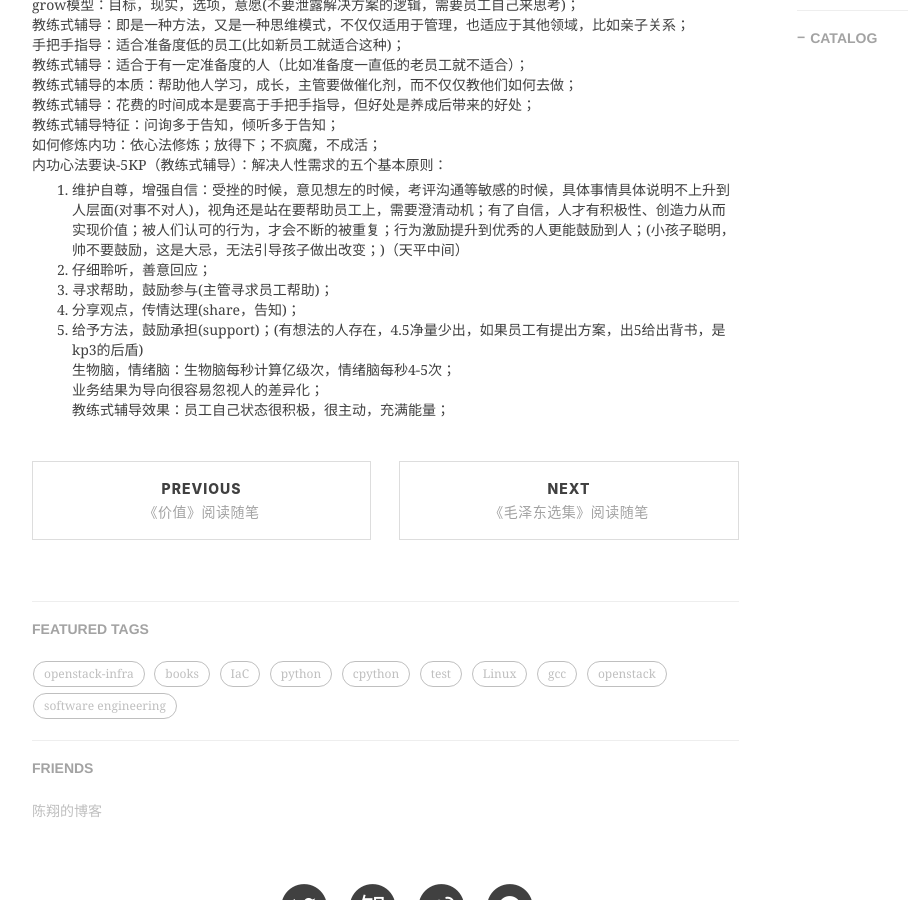
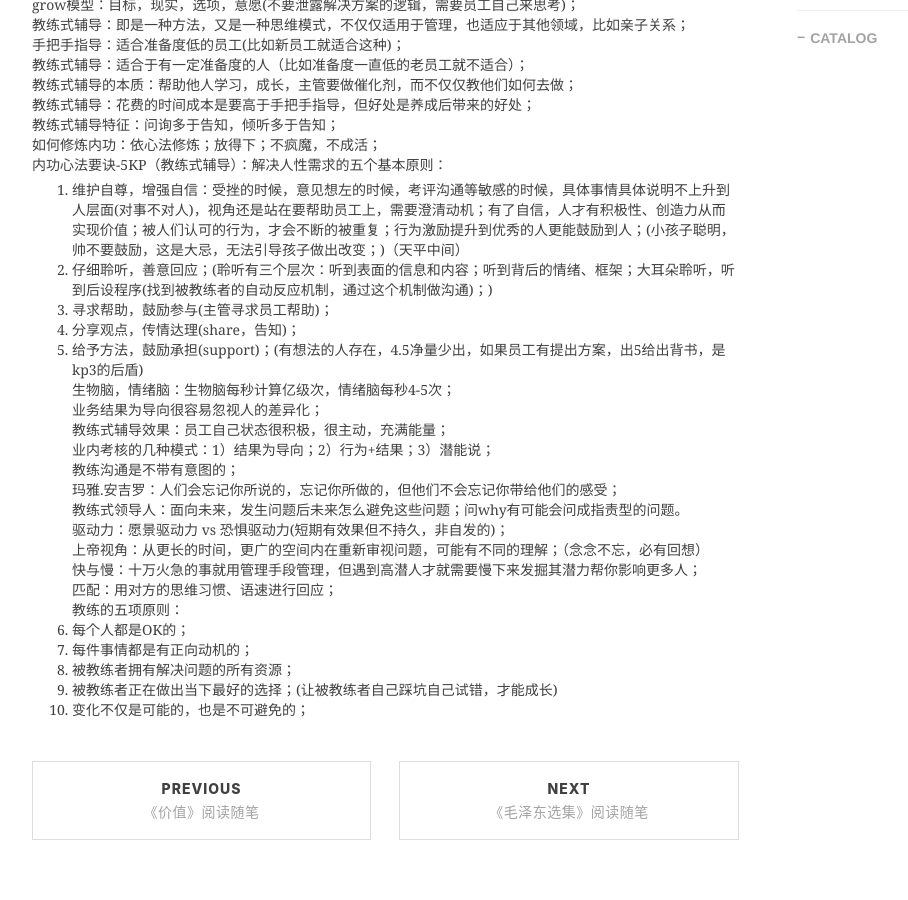
Before and after one commit to shihai1991/shihai1991.github.io, a Jekyll site: the page built from _posts/2022-08-21-教练式辅导.md, in a window 1280 px wide and 900 px high, scrolled down 485 px. Shown: the whole window, without its empty margins (233-1141 px from the left). Built offline with Jekyll 4.4.1, drawn with Linux system fonts in a browser that asks for light colours; nearby versions of some CDN libraries; comment, search, counter and statistics services are not loaded.

Commit message:
update blog

```diff
--- a/_posts/2022-08-21-教练式辅导.md
+++ b/_posts/2022-08-21-教练式辅导.md
@@ -18,10 +18,24 @@ grow模型：目标，现实，选项，意愿(不要泄露解决方案的逻辑
 如何修炼内功：依心法修炼；放得下；不疯魔，不成活；
 内功心法要诀-5KP（教练式辅导）：解决人性需求的五个基本原则：
 1. 维护自尊，增强自信：受挫的时候，意见想左的时候，考评沟通等敏感的时候，具体事情具体说明不上升到人层面(对事不对人)，视角还是站在要帮助员工上，需要澄清动机；有了自信，人才有积极性、创造力从而实现价值；被人们认可的行为，才会不断的被重复；行为激励提升到优秀的人更能鼓励到人；(小孩子聪明，帅不要鼓励，这是大忌，无法引导孩子做出改变；)（天平中间）
-2. 仔细聆听，善意回应；
+2. 仔细聆听，善意回应；(聆听有三个层次：听到表面的信息和内容；听到背后的情绪、框架；大耳朵聆听，听到后设程序(找到被教练者的自动反应机制，通过这个机制做沟通)；)
 3. 寻求帮助，鼓励参与(主管寻求员工帮助)；
 4. 分享观点，传情达理(share，告知)；
 5. 给予方法，鼓励承担(support)；(有想法的人存在，4.5净量少出，如果员工有提出方案，出5给出背书，是kp3的后盾)
 生物脑，情绪脑：生物脑每秒计算亿级次，情绪脑每秒4-5次；
 业务结果为导向很容易忽视人的差异化；
 教练式辅导效果：员工自己状态很积极，很主动，充满能量；
+业内考核的几种模式：1）结果为导向；2）行为+结果；3）潜能说；
+教练沟通是不带有意图的；
+玛雅.安吉罗：人们会忘记你所说的，忘记你所做的，但他们不会忘记你带给他们的感受；
+教练式领导人：面向未来，发生问题后未来怎么避免这些问题；问why有可能会问成指责型的问题。
+驱动力：愿景驱动力 vs 恐惧驱动力(短期有效果但不持久，非自发的)；
+上帝视角：从更长的时间，更广的空间内在重新审视问题，可能有不同的理解；（念念不忘，必有回想）
+快与慢：十万火急的事就用管理手段管理，但遇到高潜人才就需要慢下来发掘其潜力帮你影响更多人；
+匹配：用对方的思维习惯、语速进行回应；
+教练的五项原则：
+1. 每个人都是OK的；
+2. 每件事情都是有正向动机的；
+3. 被教练者拥有解决问题的所有资源；
+4. 被教练者正在做出当下最好的选择；(让被教练者自己踩坑自己试错，才能成长)
+5. 变化不仅是可能的，也是不可避免的；
```
